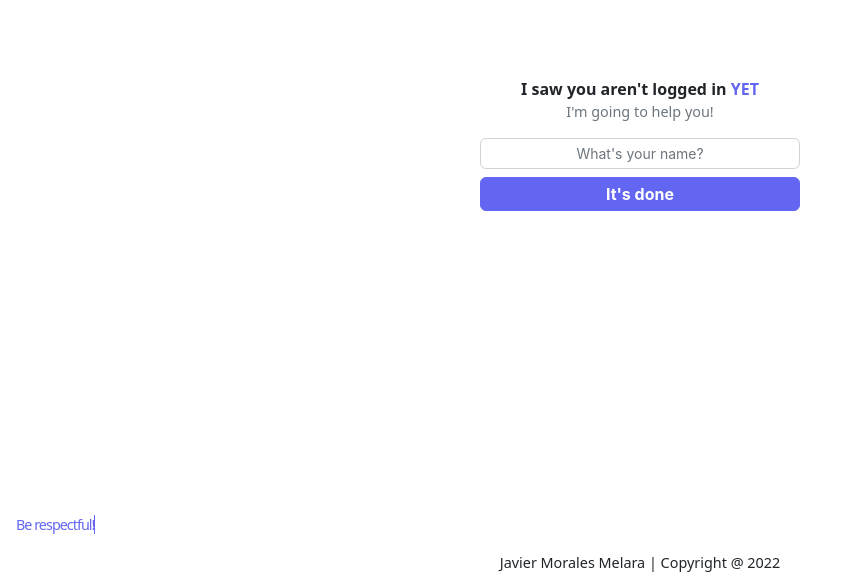
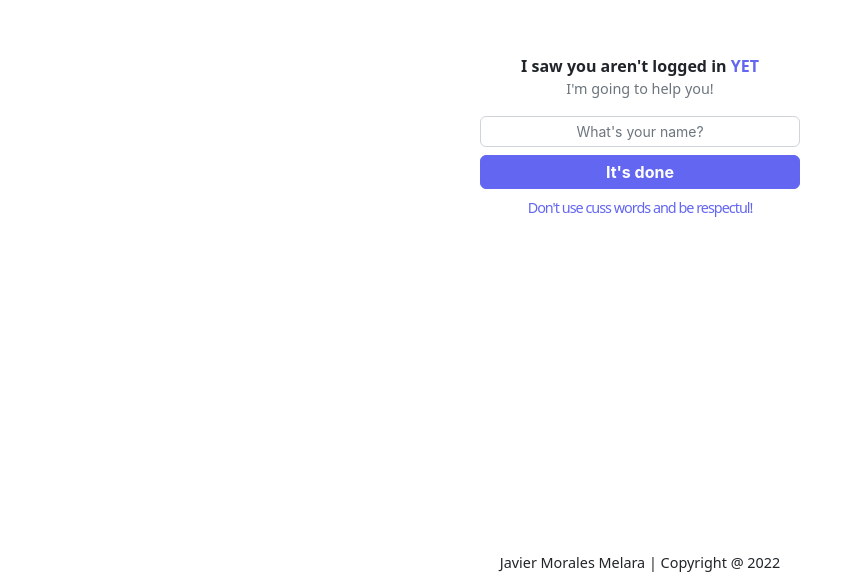
Before and after one commit to JavierMorales0/chat, a React (Create React App) app: page /login in a window 1280 px wide. Shown: the part 256-838 px from the top of the page, without its empty margins (0-846 px from the left). Built offline with nearby package versions, Linux system fonts and the light colour scheme; what bad-words would draw is missing.

Commit message:
ADDED FEATURES: Login
Finally, login is working fine, saving on localStorage the username

```diff
--- a/package.json
+++ b/package.json
@@ -15,6 +15,7 @@
     "react": "18.2.0",
     "react-dom": "18.2.0",
     "react-dotenv": "^0.1.3",
+    "react-hot-toast": "^2.3.0",
     "react-router-dom": "6.3.0",
     "react-scripts": "5.0.1",
     "react-transition-group": "^4.4.5",
--- a/src/assets/animations/writter.animation.js
+++ b/src/assets/animations/writter.animation.js
@@ -17,7 +17,6 @@ function animation() {
     } else {
       this.txt = fullTxt.substring(0, this.txt.length + 1);
     }
-
     this.el.innerHTML = '<span class="wrap">' + this.txt + '</span>';
 
     var that = this;
--- a/src/views/chat.view.jsx
+++ b/src/views/chat.view.jsx
@@ -6,15 +6,15 @@ export default function Chat() {
   useEffect(() => {
     /* Checking if the user is logged in. If not, it will redirect to the login
     page. */
-    if (!localStorage.getItem('username')) {
+    if (!localStorage.getItem('mome:username')) {
       navigate('/login');
     }
-    setUsername(localStorage.getItem('username'));
+    setUsername(localStorage.getItem('mome:username'));
   });
 
   return (
     <main>
-      <h2>Sesion iniciada como {username}</h2>
+      <p className="_text-small">Sesion iniciada como {username}</p>
     </main>
   );
 }
--- a/src/views/login.view.jsx
+++ b/src/views/login.view.jsx
@@ -1,16 +1,22 @@
 import { InputText } from 'primereact/inputtext';
 import { Button } from 'primereact/button';
 import { useState, useEffect } from 'react';
-import animation from '../assets/animations/writter.animation';
 import { cleanCussWords } from '../assets/language/filter';
+import toast, { Toaster } from 'react-hot-toast';
+import { useNavigate } from 'react-router-dom';
 
 export default function Login() {
+  const navigate = useNavigate();
   useEffect(() => {
-    animation();
+    if (localStorage.getItem('mome:username')) {
+      localStorage.removeItem('mome:username');
+    }
+    return;
   });
   const [username, setUsername] = useState('');
   return (
     <main>
+      <Toaster />
       <div className="w-100 h-screen d-flex flex-column justify-content-center align-items-center">
         <p className="_font-bold _text-normal my-0">
           I saw you aren&apos;t logged in{' '}
@@ -19,24 +25,86 @@ export default function Login() {
         <p className="_text-small my-0 text-muted">
           I&apos;m going to help you!
         </p>
+        <form
+          onSubmit={onLogin}
+          className="d-flex flex-column justify-content-center _minw-25">
           <InputText
             type="text"
-          className="p-inputtext-sm block mt-3 _minw-25 text-center py-1"
+            className="p-inputtext-sm block mt-3 w-100  text-center py-1"
             placeholder="What's your name?"
             value={username}
             onChange={e => setUsername(cleanCussWords(e.target.value))}
           />
-
-        <Button label="It's done" className="mt-2 _minw-25 py-1" />
+          <Button
+            label="It's done"
+            className="mt-2 w-100 py-1"
+            onClick={onLogin}
+          />
+          <p className="mt-2 w-100 _text-small _ls-smallest _text-primary text-center">
+            <span className="d-block">
+              Don&apos;t use cuss words and be respectul!
+            </span>
+          </p>
+        </form>
       </div>
-
-      <a
-        href=""
-        className="fixed-bottom px-3 py-2 typewrite _text-small _ls-smallest "
-        data-period="1500"
-        data-type='["Don&apos;t use cuss words!", "Be respectful!"]'>
-        <span className="wrap"></span>
-      </a>
     </main>
   );
+  function onLogin(event) {
+    event.preventDefault();
+    // Verify if the username is longer than 0
+    if (username.length <= 0) {
+      notify('', 'Please, write your name');
+      return;
     }
+    try {
+      localStorage.setItem('mome:username', username);
+      notify('loading', "Great, Let's go chat!");
+      setTimeout(() => {
+        navigate('/chat');
+      }, 2000);
+    } catch (error) {
+      return;
+    }
+  }
+}
+
+/**
+ * Notify() is a function that takes in a type and a message and displays a toast
+ * notification based on the type and message passed in.
+ */
+const notify = (type, message) => {
+  const options = {
+    duration: 2500,
+    position: 'top-center',
+    // Change colors of success/error/loading icon
+    iconTheme: {
+      primary: '#6366f1',
+      secondary: '#fff',
+    },
+    // Aria
+    ariaProps: {
+      role: 'status',
+      'aria-live': 'polite',
+    },
+  };
+  switch (type) {
+    case 'success': {
+      toast.success(message, options);
+      break;
+    }
+    case 'loading': {
+      toast.loading(message, options);
+      break;
+    }
+    case 'error': {
+      toast.error(message, options);
+      break;
+    }
+    default: {
+      toast(message, {
+        ...options,
+        icon: '😅',
+      });
+    }
+  }
+};
```
Also changed, not shown: 1 other file (tests, documents, lock files or other folders). Lines whose indentation alone changed are shown as unchanged.
